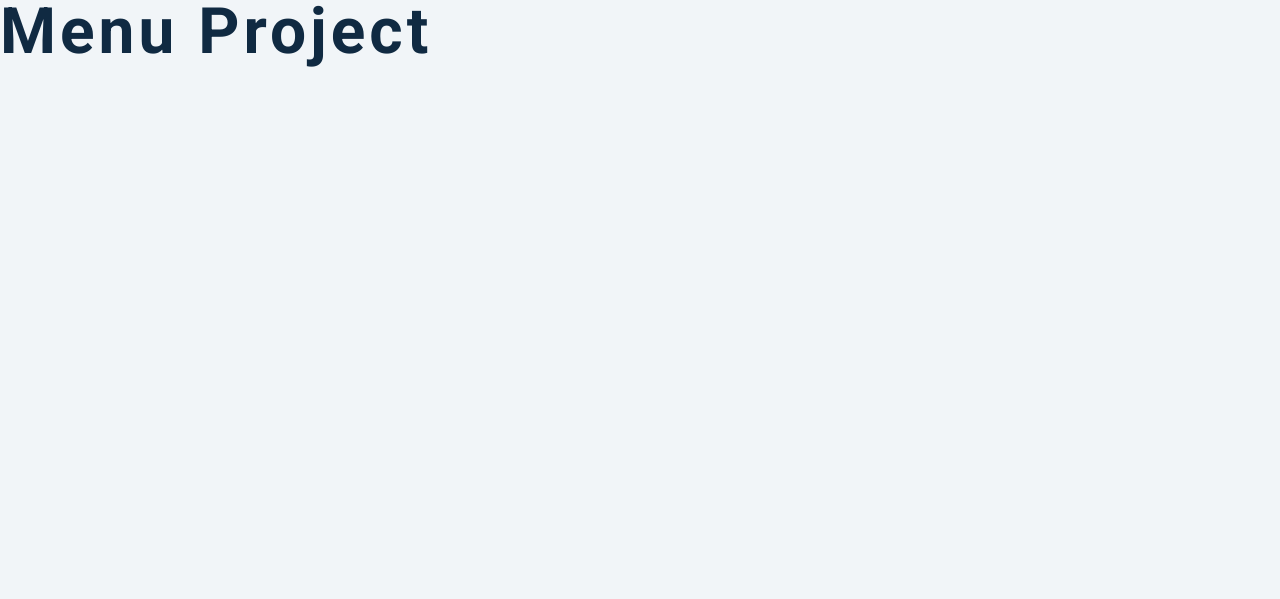
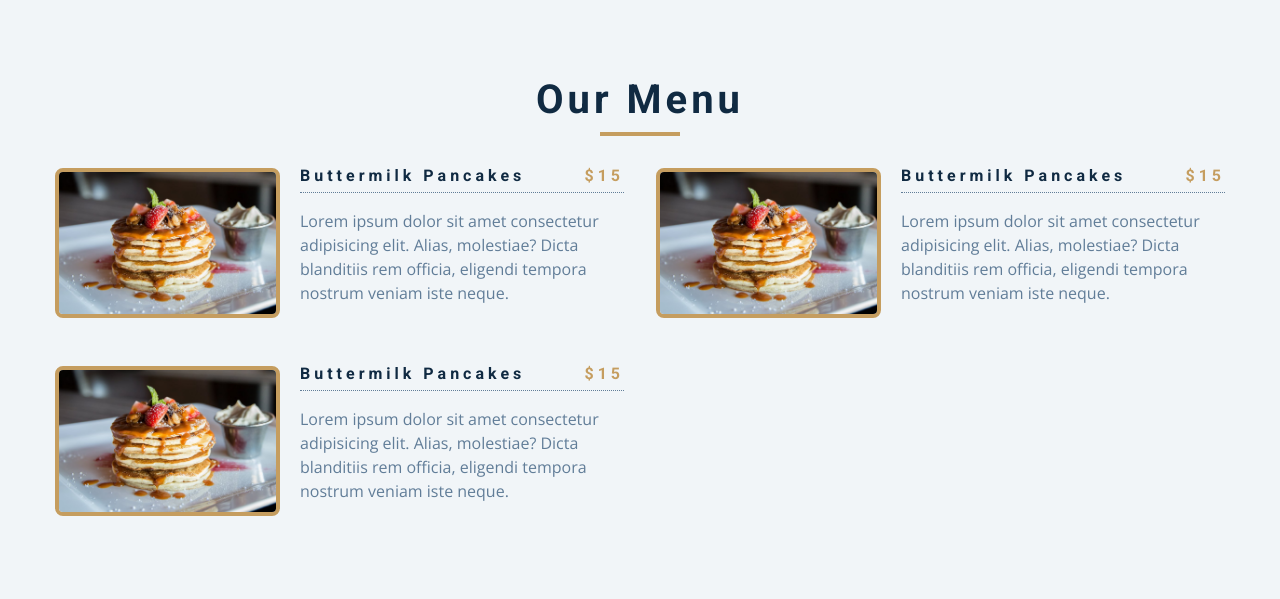
Before and after one commit to Smush1/Javascript-basic-projects, a plain HTML site: page Menu/index.html in a window 1280 px wide. Drawn offline with nearby package versions, Linux system fonts and the light colour scheme.

Commit message:
Modified and added some data to the HTML

```diff
--- a/Menu/index.html
+++ b/Menu/index.html
@@ -13,7 +13,66 @@
     <link rel="stylesheet" href="styles.css" />
   </head>
   <body>
-    <h1>menu project</h1>
+    <section class="menu">
+        <!-- title -->
+        <div class="title">
+            <h2>our menu</h2>
+            <div class="underline"></div>
+        </div>
+        <!-- filter buttons -->
+        <!-- menu items -->
+        <div class="section-center">
+            <!-- single item -->
+            <article class="menu-item">
+                <img src="menu-item.jpeg" class="photo" alt="menu-item">
+                <div class="item-info">
+                    <header>
+                        <h4>buttermilk pancakes</h4>
+                        <h4 class="price"> $15</h4>
+                    </header>
+                    <p class="item-text">
+                        Lorem ipsum dolor sit amet consectetur adipisicing elit.
+                         Alias, molestiae? Dicta blanditiis rem officia, eligendi
+                         tempora nostrum veniam iste neque.
+                    </p>
+                </div>
+            </article>
+            <!-- end of single item-->
+            <!-- single item -->
+            <article class="menu-item">
+                <img src="menu-item.jpeg" class="photo" alt="menu-item">
+                <div class="item-info">
+                    <header>
+                        <h4>buttermilk pancakes</h4>
+                        <h4 class="price"> $15</h4>
+                    </header>
+                    <p class="item-text">
+                        Lorem ipsum dolor sit amet consectetur adipisicing elit.
+                         Alias, molestiae? Dicta blanditiis rem officia, eligendi
+                         tempora nostrum veniam iste neque.
+                    </p>
+                </div>
+            </article>
+            <!-- end of single item-->
+            <!-- single item -->
+            <article class="menu-item">
+                <img src="menu-item.jpeg" class="photo" alt="menu-item">
+                <div class="item-info">
+                    <header>
+                        <h4>buttermilk pancakes</h4>
+                        <h4 class="price"> $15</h4>
+                    </header>
+                    <p class="item-text">
+                        Lorem ipsum dolor sit amet consectetur adipisicing elit.
+                         Alias, molestiae? Dicta blanditiis rem officia, eligendi
+                         tempora nostrum veniam iste neque.
+                    </p>
+                </div>
+            </article>
+            <!-- end of single item-->
+
+        </div>
+    </section>
     <!-- javascript -->
     <script src="app.js"></script>
   </body>
```
